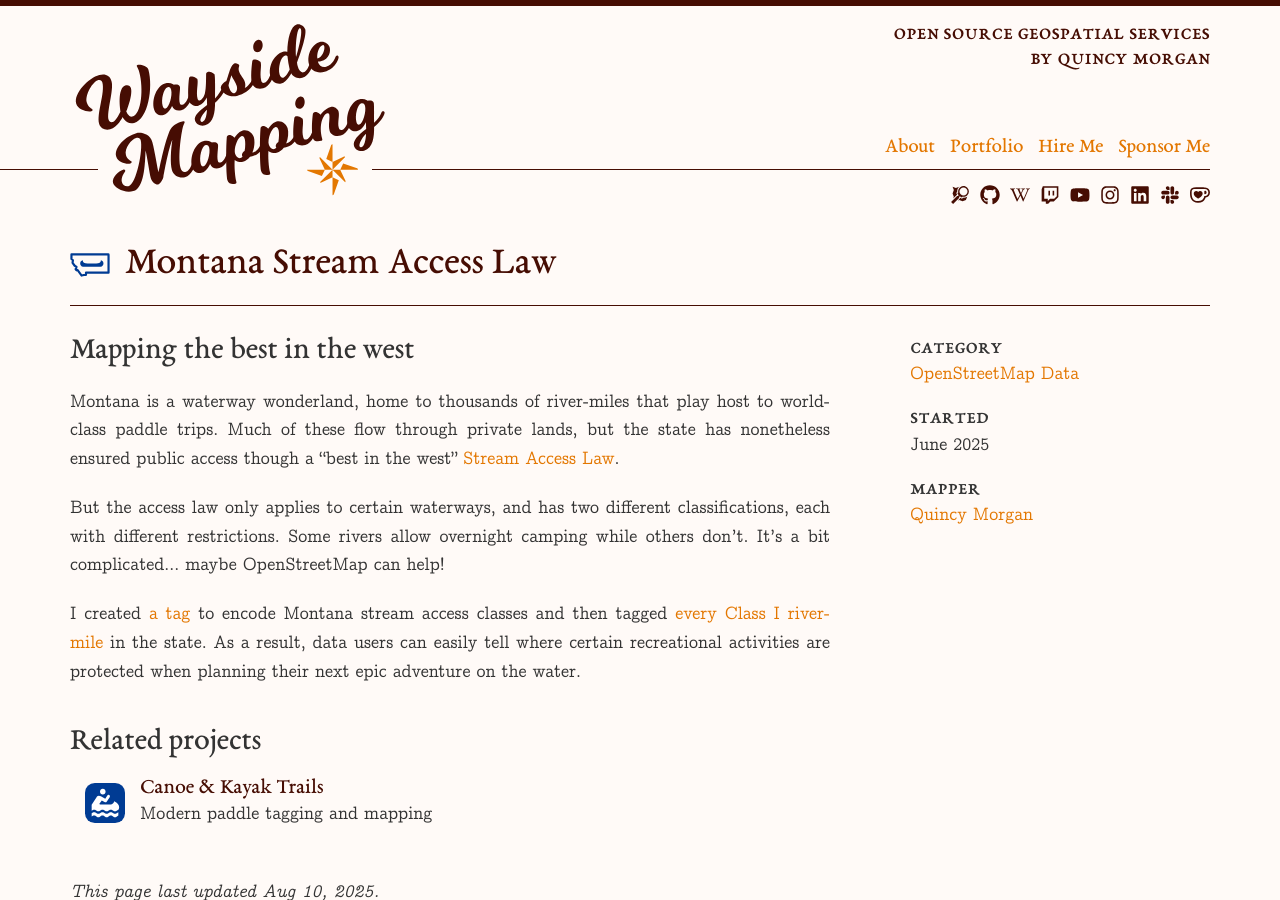
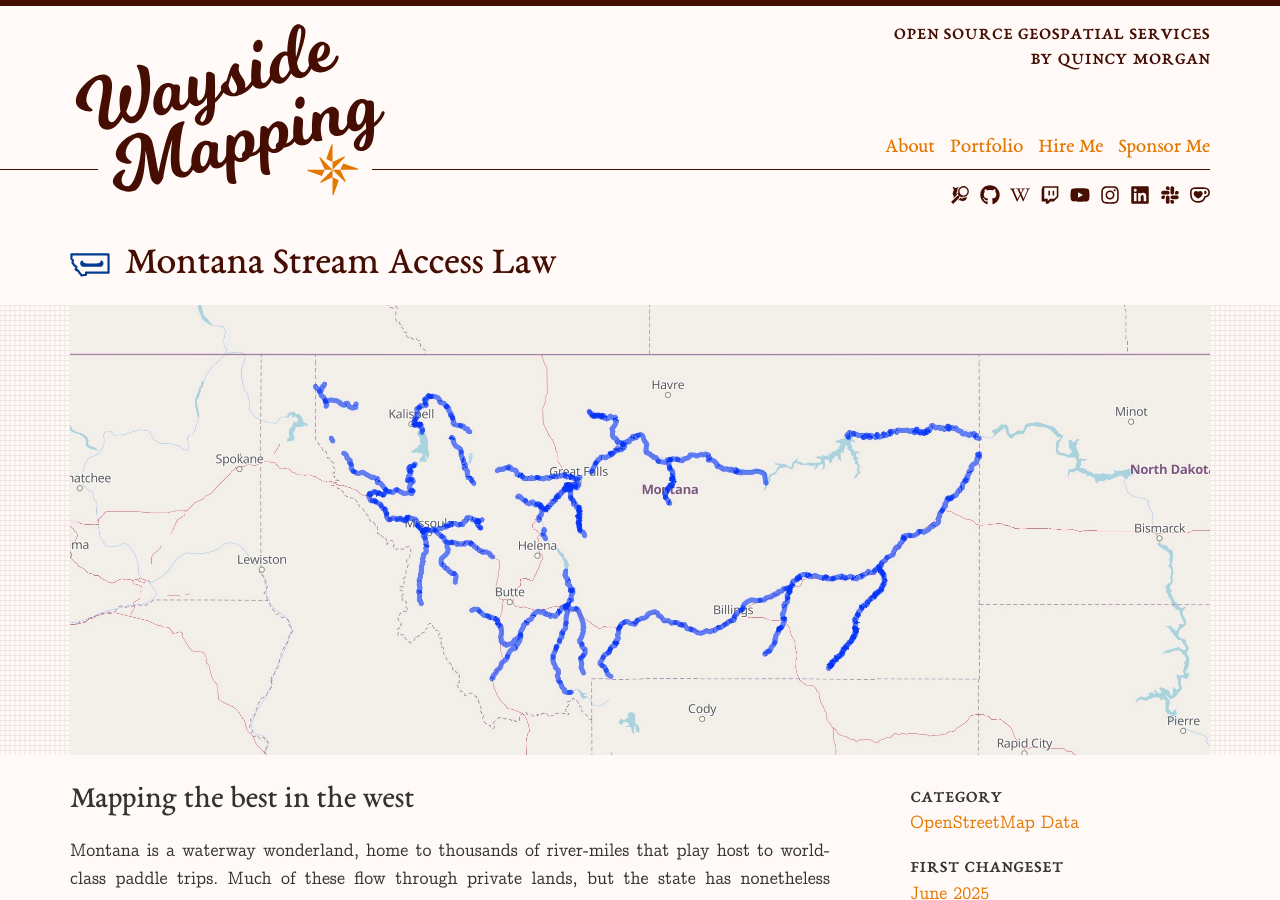
Before and after one commit to waysidemapping/waysidemapping.org, a Jekyll site: the page built from _source/_projects/montana-stream-access-class.md, in a window 1280 px wide and 900 px high. Built offline with Jekyll 4.4.1, drawn with Linux system fonts in a browser that asks for light colours; some of the changed text lies outside the part shown.

```diff
--- a/_source/_projects/montana-stream-access-class.md
+++ b/_source/_projects/montana-stream-access-class.md
@@ -2,13 +2,16 @@
 category: OpenStreetMap Data
 title: Montana Stream Access Law
 subtitle: Public rivers in the Headwaters State
+image: /img/montana-stream-access-class-1-map.jpg
+image_alt: OSM map of Montana highlighting waterways with class 1 stream access.
 icon: /img/montana-stream-access-icon.svg
 icon_alt: Canoe in outline of Montana
 photo: /img/photo-yellowstone-river.jpg
 date: 2025-08-10
-updated: 2025-08-10
-start: 2025-06-09
-start_label: Started
+updated: 2025-08-11
+start: 2025-06-07
+start_label: First Changeset
+start_url: https://www.openstreetmap.org/changeset/167329027
 tags:
   - paddle mapping
   - OpenStreetMap tagging
```
Also changed, not shown: _source/img/montana-stream-access-class-1-map.jpg (added).
